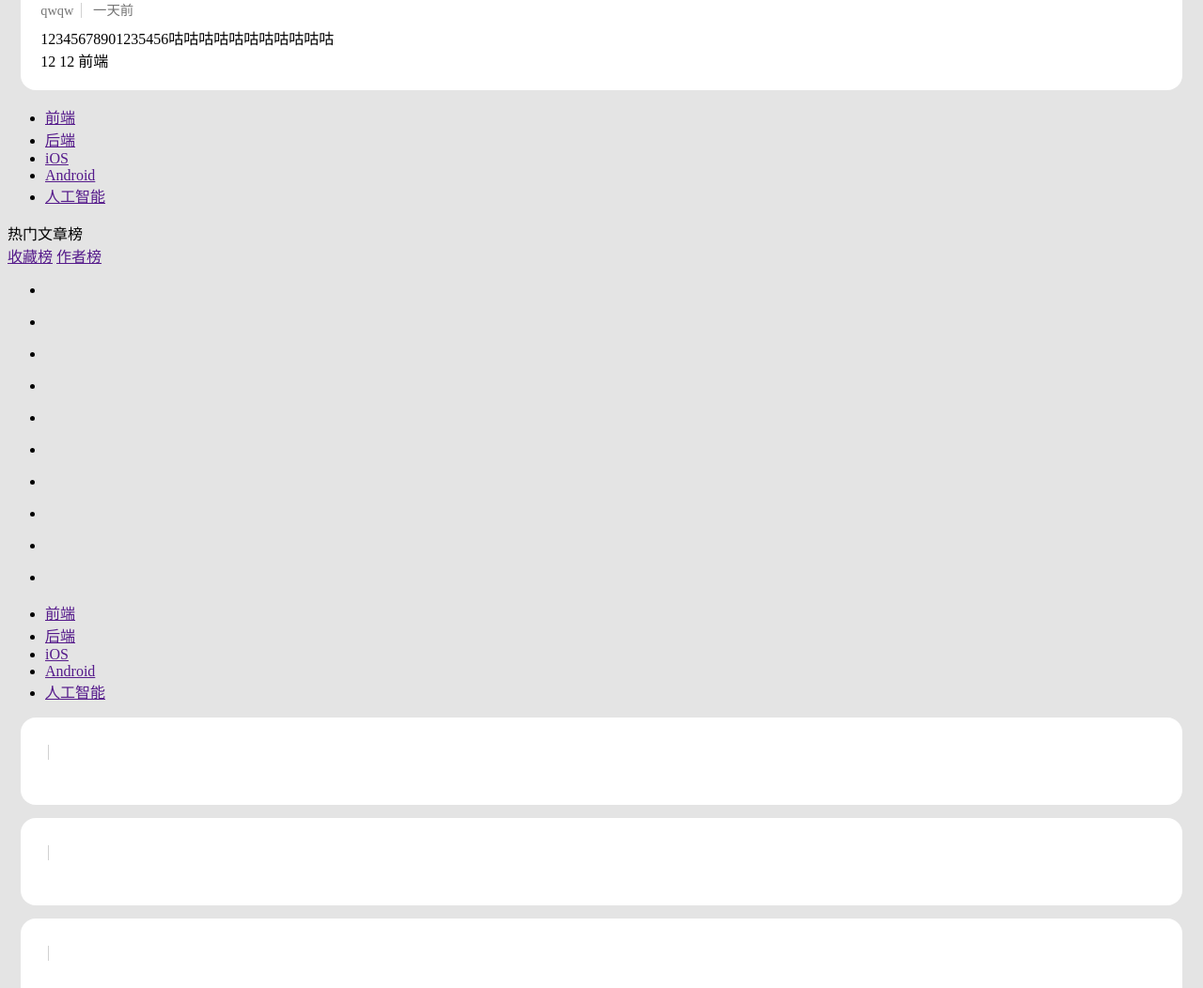
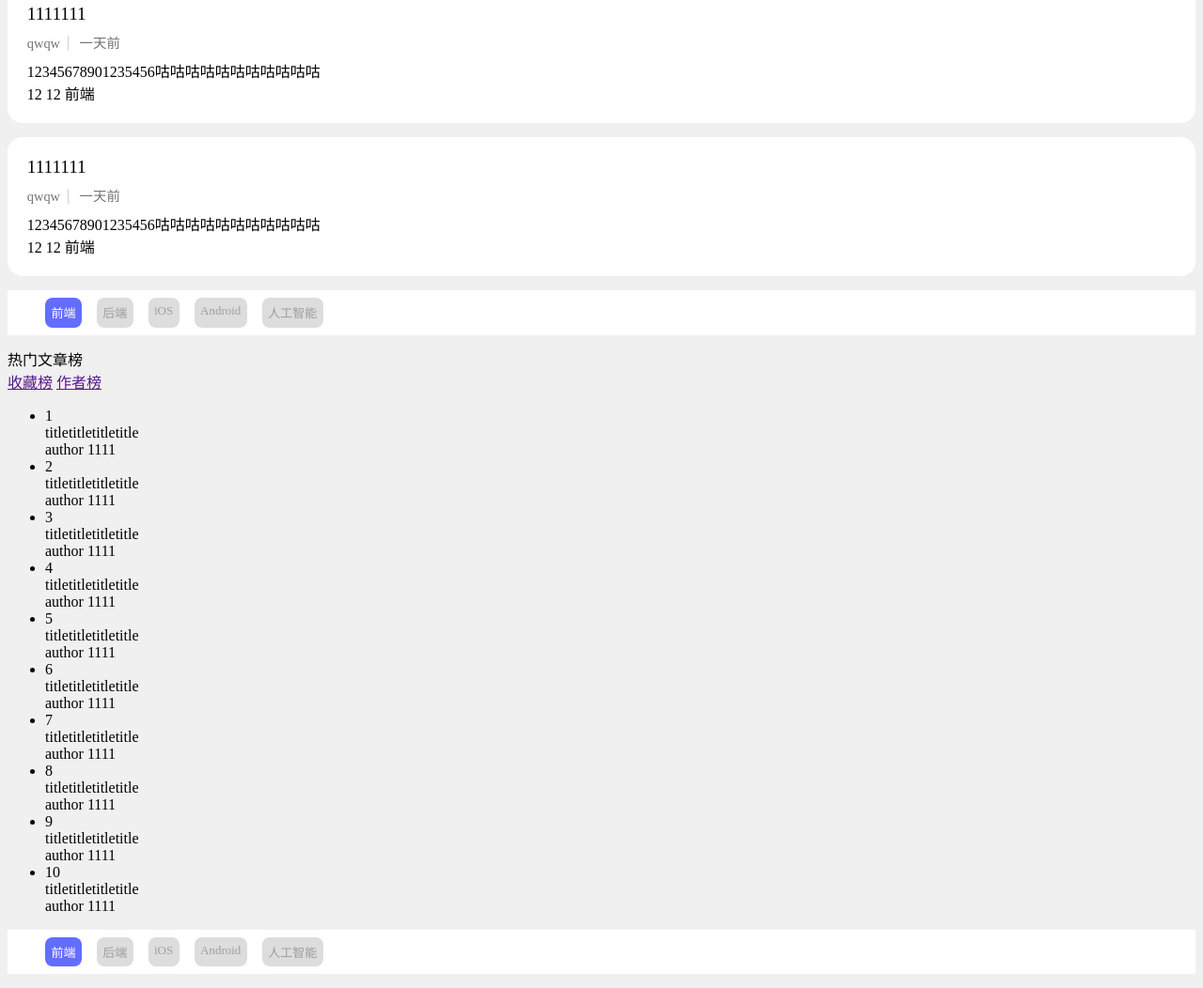
Before and after one commit to XIwen-chuan/BingYan-internship-2022spring-XuQiao, a plain HTML site: page front/indexPage/index.html in a window 1280 px wide. Shown: the part 1639-2691 px from the top of the page at 94% size. Drawn offline with Linux system fonts and the light colour scheme.

Commit message:
3-10 15:00-18:00

```diff
--- a/front/indexPage/index.css
+++ b/front/indexPage/index.css
@@ -1,5 +1,9 @@
+html {
+    font-size: 16px;
+}
+
 body {
-    background-color: rgb(228, 228, 228);
+    background-color: rgb(240, 240, 240);
     box-sizing: border-box;
 }
 
@@ -40,6 +44,7 @@
 }
 
 #top-2 ul li {
+    flex-shrink: 0;
     margin: 0 2rem;
     font-size: 1rem;
 }
@@ -49,7 +54,7 @@
     flex-direction: column;
     background-color: white;
     border-radius: 1rem;
-    margin: 0.9rem;
+    margin: 0.9rem 0;
     padding: 1.3rem;
 }
 
@@ -71,3 +76,86 @@
     margin-right: 0.5rem;
     border-right: 0.1rem solid rgb(209, 209, 209);
 }
+
+#special-content-reBang {
+    display: flex;
+    flex-direction: column;
+    align-items: stretch;
+    background-color: white;
+    border-radius: 1rem;
+    margin: 0.9rem 0;
+    padding: 1.3rem;
+}
+
+#special-title {
+    font-weight: 600;
+    margin: 1rem;
+}
+
+#special-subtitle {
+    background-color: rgb(204, 223, 255);
+    color: rgb(56, 56, 250);
+    padding: 0.2rem;
+    font-size: small;
+    font-weight: 300;
+    border-radius: 10%;
+}
+
+#reBang-textbody ul {
+    list-style-type: none;
+}
+
+#reBang-textbody li {
+    margin: 1rem 0;
+}
+
+#reBang-textbody span {
+    padding: 0.2rem 0.3rem;
+    margin-right: 0.5rem;
+}
+
+#No1 {
+    border-radius: 00.2rem;
+    background-color: brown;
+    color: white;
+}
+
+#No2 {
+    border-radius: 00.2rem;
+    background-color: rgb(253, 123, 76);
+    color: white;
+}
+
+#No3 {
+    border-radius: 00.2rem;
+    background-color: rgb(251, 251, 24);
+    color: white;
+}
+
+.top-3 {
+    background-color: white;
+    padding: ;
+    position: sticky;
+    top: 3rem;
+}
+
+.top-3 ul {
+    display: flex;
+    flex-shrink: 0;
+    list-style-type: none;
+    font-size: small;
+}
+
+.top-3 li {
+    border-radius: 0.5rem;
+    padding: 0.4rem;
+    margin: 0.5rem 0;
+    margin-right: 1rem;
+    background-color: rgb(221, 221, 221);
+    color: rgb(158, 158, 158);
+}
+
+.top-3 .choosed {
+    background-color: rgb(99, 109, 255);
+    color: rgb(255, 255, 255);
+}
--- a/front/indexPage/index.html
+++ b/front/indexPage/index.html
@@ -95,7 +95,19 @@
         </div>
         <div id="tuiJian">
             <div class="content-box">
-                <div id="special-content-reBang"></div>
+                <div id="special-content-reBang">
+                    <div id="reBang-bar">
+                        <span id="special-title">热榜</span>
+                        <span id="special-subtitle">文章</span>
+                    </div>
+                    <div id="reBang-textbody">
+                        <ul>
+                            <li><span id="No1">1</span><a href="">11111111111111111111111</a></li>
+                            <li><span id="No2">2</span><a href="">22222222222222222222222</a></li>
+                            <li><span id="No3">3</span><a href="">33333333333333333333333</a></li>
+                            <ul>
+                    </div>
+                </div>
                 <div class="child-content">
                     <div class="title">1111111</div>
                     <div class="discription">
@@ -166,11 +178,11 @@
         <div id="reBang">
             <div class="top-3">
                 <ul>
-                    <li><a href="">前端</a></li>
-                    <li><a href="">后端</a></li>
-                    <li><a href="">iOS</a></li>
-                    <li><a href="">Android</a></li>
-                    <li><a href="">人工智能</a></li>
+                    <li class="choosed">前端</li>
+                    <li>后端</li>
+                    <li>iOS</li>
+                    <li>Android</li>
+                    <li>人工智能</li>
                 </ul>
             </div>
             <div class="content-box">
@@ -184,73 +196,83 @@
                 <div id="rebang-content-box">
                     <ul>
                         <li>
-                            <div class="reBang-title"></div>
+                            <div class="reBang-num">1</div>
+                            <div class="reBang-title">titletitletitletitle</div>
                             <div class="reBang-discription">
-                                <span class="reBang-abstract"></span>
-                                <span class="reBang-hot"></span>
+                                <span class="reBang-author">author</span>
+                                <span class="reBang-hot">1111</span>
                             </div>
                         </li>
                         <li>
-                            <div class="reBang-title"></div>
+                            <div class="reBang-num">2</div>
+                            <div class="reBang-title">titletitletitletitle</div>
                             <div class="reBang-discription">
-                                <span class="reBang-abstract"></span>
-                                <span class="reBang-hot"></span>
+                                <span class="reBang-author">author</span>
+                                <span class="reBang-hot">1111</span>
                             </div>
                         </li>
                         <li>
-                            <div class="reBang-title"></div>
+                            <div class="reBang-num">3</div>
+                            <div class="reBang-title">titletitletitletitle</div>
                             <div class="reBang-discription">
-                                <span class="reBang-abstract"></span>
-                                <span class="reBang-hot"></span>
+                                <span class="reBang-author">author</span>
+                                <span class="reBang-hot">1111</span>
                             </div>
                         </li>
                         <li>
-                            <div class="reBang-title"></div>
+                            <div class="reBang-num">4</div>
+                            <div class="reBang-title">titletitletitletitle</div>
                             <div class="reBang-discription">
-                                <span class="reBang-abstract"></span>
-                                <span class="reBang-hot"></span>
+                                <span class="reBang-author">author</span>
+                                <span class="reBang-hot">1111</span>
                             </div>
                         </li>
                         <li>
-                            <div class="reBang-title"></div>
+                            <div class="reBang-num">5</div>
+                            <div class="reBang-title">titletitletitletitle</div>
                             <div class="reBang-discription">
-                                <span class="reBang-abstract"></span>
-                                <span class="reBang-hot"></span>
+                                <span class="reBang-author">author</span>
+                                <span class="reBang-hot">1111</span>
                             </div>
                         </li>
                         <li>
-                            <div class="reBang-title"></div>
+                            <div class="reBang-num">6</div>
+                            <div class="reBang-title">titletitletitletitle</div>
                             <div class="reBang-discription">
-                                <span class="reBang-abstract"></span>
-                                <span class="reBang-hot"></span>
+                                <span class="reBang-author">author</span>
+                                <span class="reBang-hot">1111</span>
                             </div>
                         </li>
                         <li>
-                            <div class="reBang-title"></div>
+                            <div class="reBang-num">7</div>
+                            <div class="reBang-title">titletitletitletitle</div>
                             <div class="reBang-discription">
-                                <span class="reBang-abstract"></span>
-                                <span class="reBang-hot"></span>
+                                <span class="reBang-author">author</span>
+                                <span class="reBang-hot">1111</span>
                             </div>
                         </li>
                         <li>
-                            <div class="reBang-title"></div>
+                            <div class="reBang-num">8</div>
+                            <div class="reBang-title">titletitletitletitle</div>
                             <div class="reBang-discription">
-                                <span class="reBang-abstract"></span>
-                                <span class="reBang-hot"></span>
+                                <span class="reBang-author">author</span>
+                                <span class="reBang-hot">1111</span>
                             </div>
                         </li>
                         <li>
-                            <div class="reBang-title"></div>
+                            <div class="reBang-num">9</div>
+                            <div class="reBang-title">titletitletitletitle</div>
                             <div class="reBang-discription">
-                                <span class="reBang-abstract"></span>
-                                <span class="reBang-hot"></span>
+                                <span class="reBang-author">author</span>
+                                <span class="reBang-hot">1111</span>
                             </div>
                         </li>
                         <li>
-                            <div class="reBang-title"></div>
+                            <div class="reBang-num">10</div>
+                            <div class="reBang-title">titletitletitletitle</div>
                             <div class="reBang-discription">
-                                <span class="reBang-abstract"></span>
-                                <span class="reBang-hot"></span>
+                                <span class="reBang-author">author</span>
+                                <span class="reBang-hot">1111</span>
                             </div>
                         </li>
                     </ul>
@@ -261,11 +283,11 @@
         <div id="touTiaoJingXuan">
             <div class="top-3">
                 <ul>
-                    <li><a href="">前端</a></li>
-                    <li><a href="">后端</a></li>
-                    <li><a href="">iOS</a></li>
-                    <li><a href="">Android</a></li>
-                    <li><a href="">人工智能</a></li>
+                    <li class="choosed">前端</li>
+                    <li>后端</li>
+                    <li>iOS</li>
+                    <li>Android</li>
+                    <li>人工智能</li>
                 </ul>
             </div>
             <div class="content-box">
@@ -340,11 +362,11 @@
         <div id="houDuan">
             <div class="top-3">
                 <ul>
-                    <li><a href="">全部</a></li>
-                    <li><a href="">Java</a></li>
-                    <li><a href="">Go</a></li>
-                    <li><a href="">Python</a></li>
-                    <li><a href="">算法</a></li>
+                    <li class="choosed">全部</li>
+                    <li>Java</li>
+                    <li>Go</li>
+                    <li>Python</li>
+                    <li>算法</li>
                 </ul>
             </div>
             <div class="content-box">
@@ -419,11 +441,11 @@
         <div id="qianDuan">
             <div class="top-3">
                 <ul>
-                    <li><a href="">全部</a></li>
-                    <li><a href="">前端</a></li>
-                    <li><a href="">JavaScript</a></li>
-                    <li><a href="">Vue.js</a></li>
-                    <li><a href="">算法</a></li>
+                    <li class="choosed">全部</li>
+                    <li>前端</li>
+                    <li>JavaScript</li>
+                    <li>Vue.js</li>
+                    <li>算法</li>
                 </ul>
             </div>
             <div class="content-box">
@@ -496,6 +518,13 @@
 
         </div>
     </div>
+    <div id="bottom-tab">
+        <div>首页</div>
+        <div>沸点</div>
+        <div>发现</div>
+        <div>课程</div>
+        <div>我</div>
+    </div>
 </body>
 
 </html>
```
